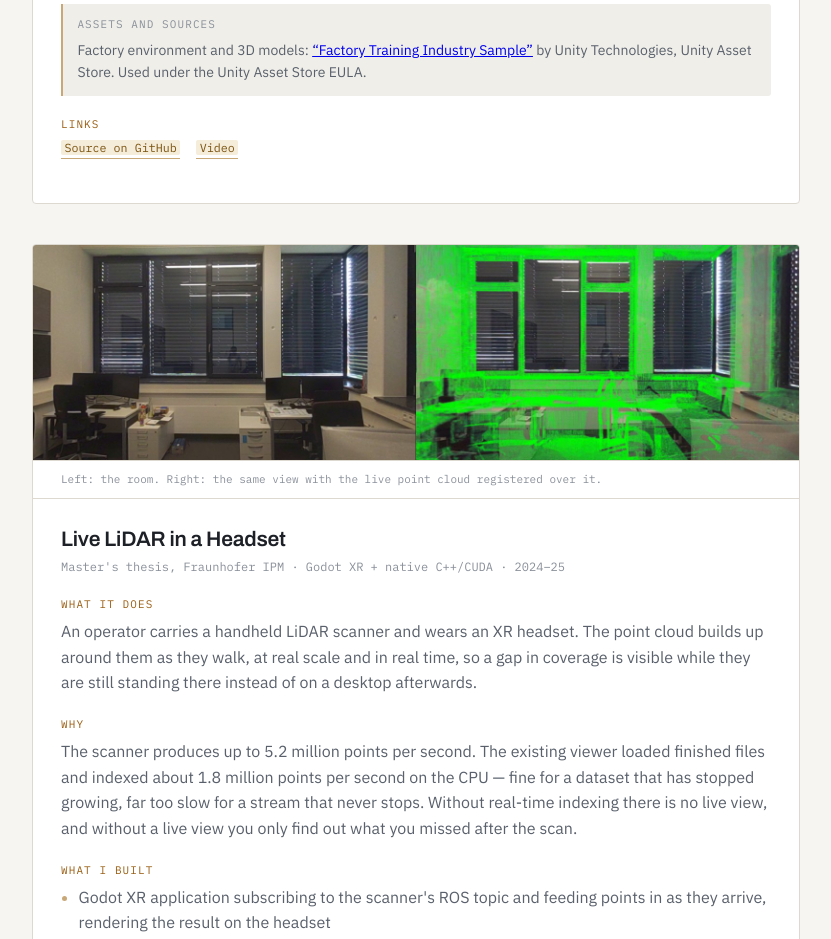
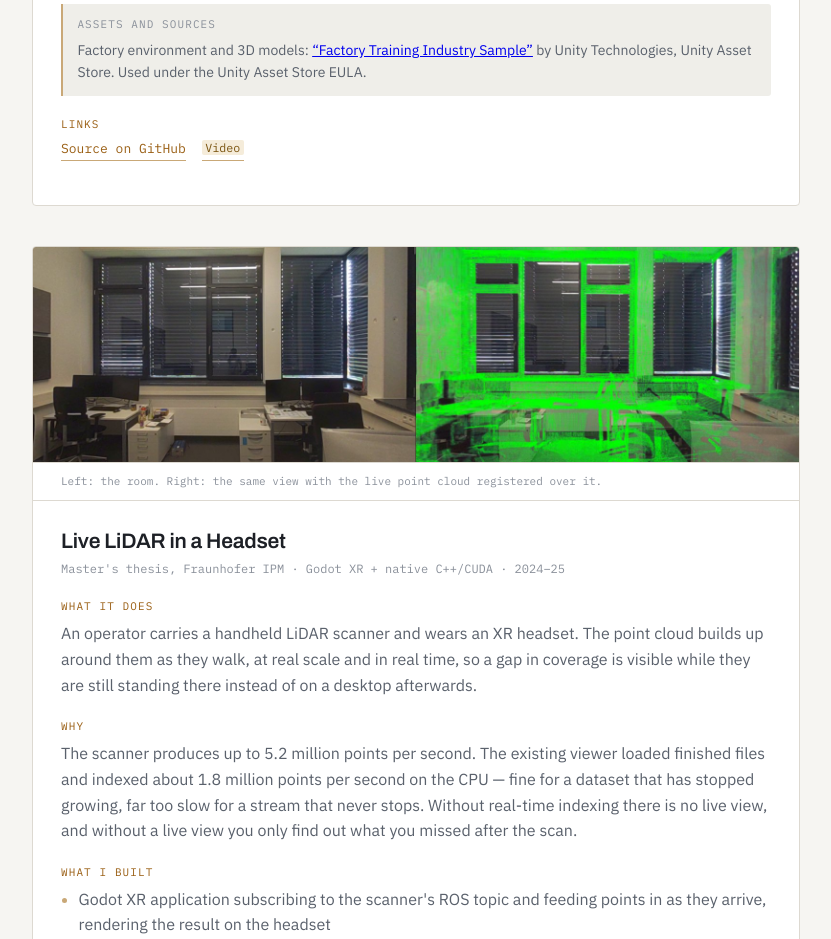
Before and after one commit to mujeebrahmanpm/mujeebrahmanpm.github.io, a plain HTML site: page index.html in a window 1280 px wide. Shown: the part 2900-3839 px from the top of the page, without its empty margins (224-1055 px from the left). Drawn offline with Linux system fonts and the light colour scheme.

Commit message:
Link AGV simulator card to its GitHub repo
Co-Authored-By: Claude Opus 5.5 <noreply@anthropic.com>
Claude-Session: https://claude.ai/code/session_0195iTdUU7Cda4fPCzwVhhmv

```diff
--- a/index.html
+++ b/index.html
@@ -482,7 +482,7 @@ a:focus-visible, button:focus-visible {
           <div class="field">
             <dt>Links</dt>
             <dd class="links">
-              <a href="#"><span class="todo">Source on GitHub</span></a>
+              <a href="https://github.com/mujeebrahmanpm/Teleoperated-AGV-Simulator">Source on GitHub</a>
               <a href="#"><span class="todo">Video</span></a>
             </dd>
           </div>
```
